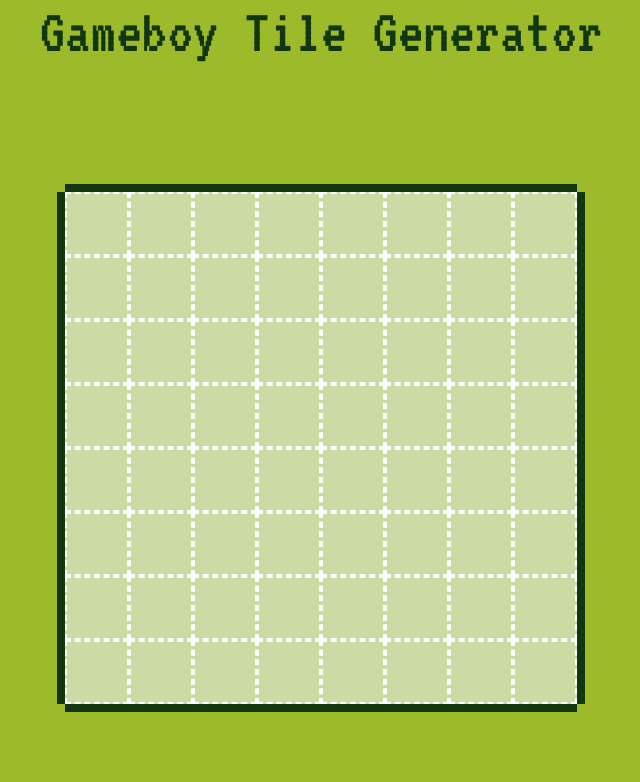
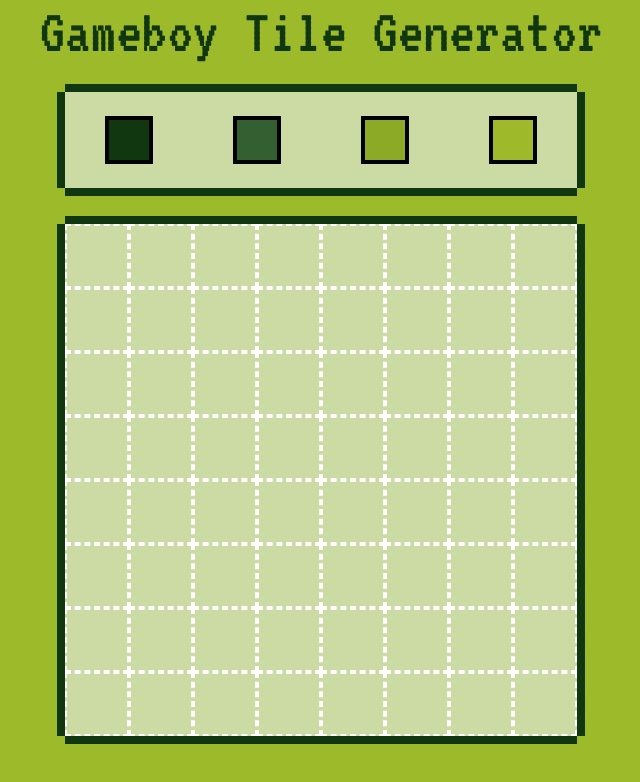
Before and after one commit to spkelly/gb-pallete, a Vue app: page / in a window 1280 px wide. Shown: the top 782 px of the page, without its empty margins (319-959 px from the left). Built offline with nearby package versions, Linux system fonts and the light colour scheme.

Commit message:
added placeholder pallete

```diff
--- a/src/App.vue
+++ b/src/App.vue
@@ -1,6 +1,12 @@
 <template>
   <div id="app">
     Gameboy Tile Generator
+    <div id="pallete">
+      <div class="pallete__color pallete__color-1"></div>
+      <div class="pallete__color pallete__color-2"></div>
+      <div class="pallete__color pallete__color-3"></div>
+      <div class="pallete__color pallete__color-4"></div>
+    </div>
     <div id="grid">
       <div></div>
       <div></div>
@@ -80,6 +86,54 @@
 </script>
 
 <style>
+
+#pallete{
+  padding: 24px 0;
+  justify-content: space-around;
+  position: relative;
+  display: flex;
+  margin: 20px auto;
+  width: 512px;
+  border-top: 8px solid #113711;
+  border-bottom: 8px solid #113711;
+    background-color: #ccdba4;
+}
+.pallete__color{
+  width: 40px;
+  height: 40px;
+  border: 4px solid  black;
+  background-color: red;
+}
+
+.pallete__color-1{
+  background-color: #113711;
+}
+.pallete__color-2{
+  background-color: #346031;
+}
+.pallete__color-3{
+  background-color: #8daa27;
+}
+.pallete__color-4{
+  background-color: #9eb929;
+}
+
+#pallete:before, #pallete:after{
+  content: '';
+  top: 0;
+  width: 8px;
+  height: 100%;
+  background: #113711;
+  position: absolute;
+}
+
+#pallete:before{
+  left: -8px;
+}
+
+#pallete:after{
+  right: -8px;
+}
 #app {
   position: absolute;
 
@@ -96,7 +150,7 @@
 
 #grid{
   position:relative;
-  margin: 120px auto;
+  margin: auto;
   border-top: 8px solid #113711;
   border-bottom: 8px solid #113711;
 
```
